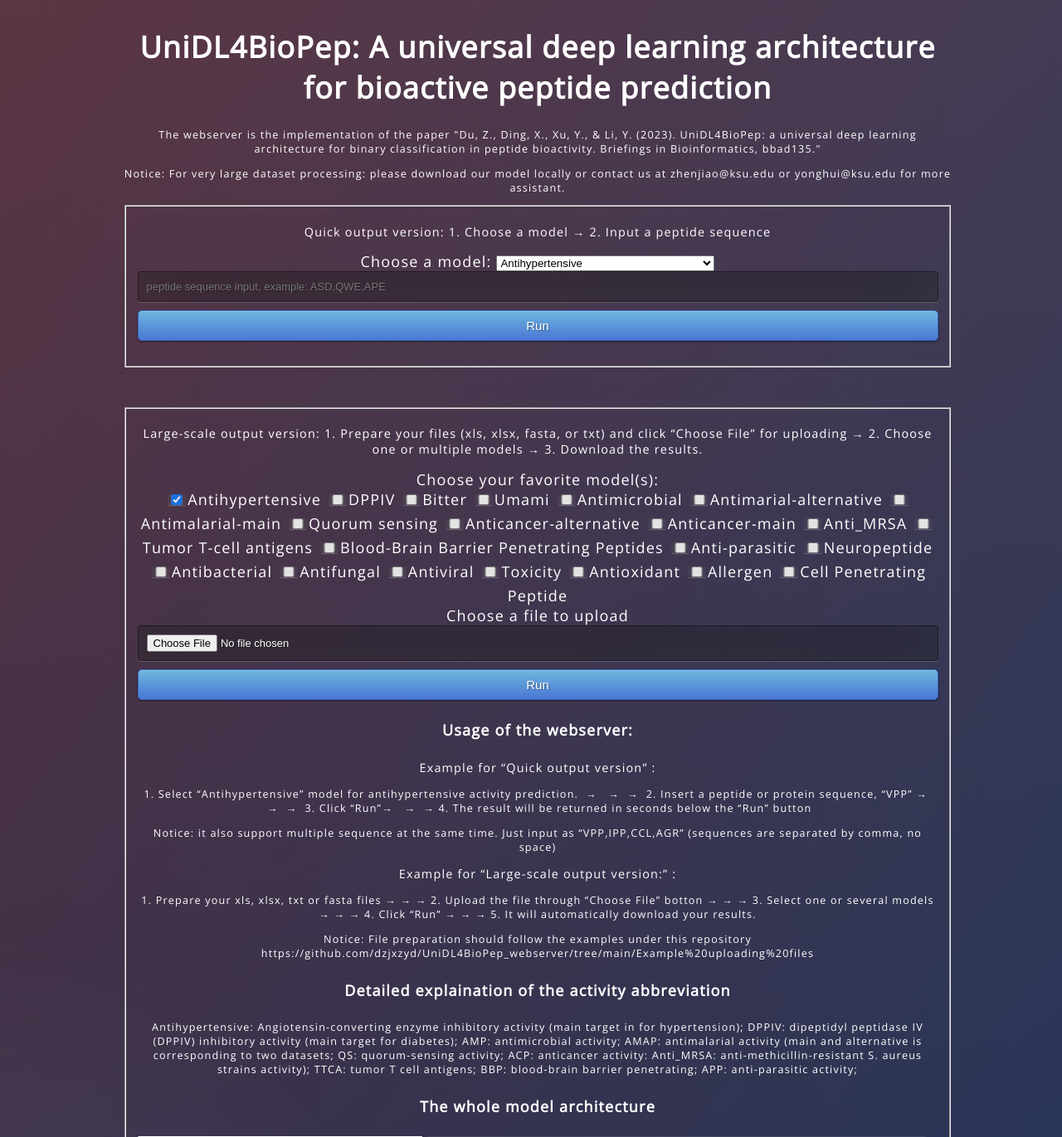
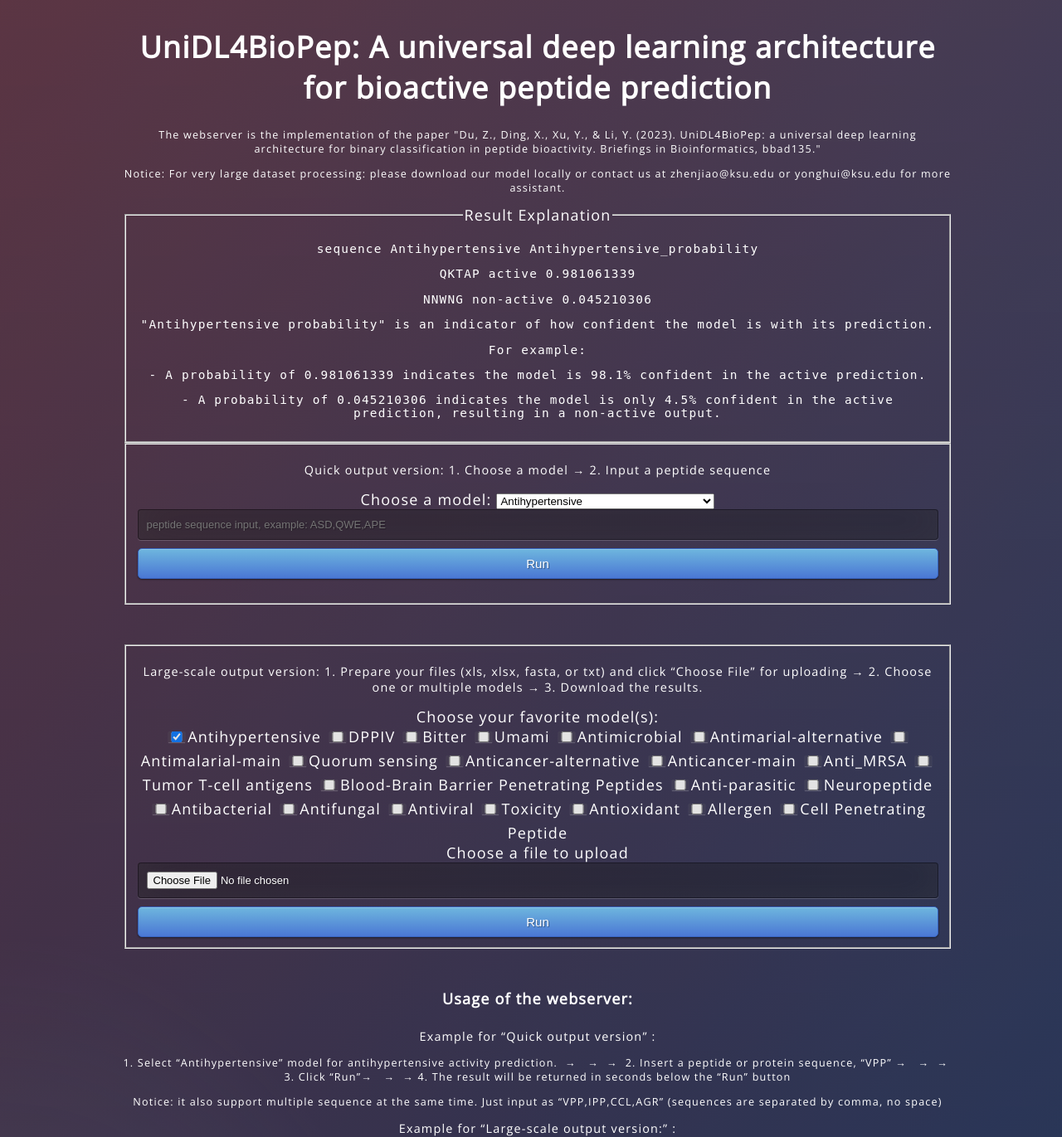
Before and after one commit to dzjxzyd/UniDL4BioPep_web_server, a Flask app: page / in a window 1280 px wide. Shown: the top 1371 px of the page at 83% size. Run offline with Flask 2, Linux system fonts and the light colour scheme; some web fonts are replaced.

Commit message:
Add files via upload

```diff
--- a/app.py
+++ b/app.py
@@ -207,10 +207,7 @@ def predict():
     model = load_model(model_name_full)
     scaler_name = model_name + 'minmax_scaler.pkl'
     print(scaler_name)
-
     scaler = joblib.load(os.path.join(os.getcwd(),scaler_name))
-    print(scaler is None)
-
     sequence_list = int_features[1].split(',')  # 因为这个list里又两个element我们需要第二个，所以我只需要把吧这个拿出来，然后split
     # 另外需要注意，这个地方，网页上输入的时候必须要是AAA,CCC,SAS, 这个格式，不同的sequence的区分只能使用逗号，其他的都不可以
     embeddings_results = pd.DataFrame()
--- a/templates/index.html
+++ b/templates/index.html
@@ -26,7 +26,20 @@
         <h1>UniDL4BioPep: A universal deep learning architecture for bioactive peptide prediction</h1>
         <p style="font-size:70%">The webserver is the implementation of the paper "Du, Z., Ding, X., Xu, Y., & Li, Y. (2023). UniDL4BioPep: a universal deep learning architecture for binary classification in peptide bioactivity. Briefings in Bioinformatics, bbad135."</p>
         <p style="font-size:70%">Notice: For very large dataset processing: please download our model locally or contact us at zhenjiao@ksu.edu or yonghui@ksu.edu for more assistant.  </p>
-	<fieldset>
+  <fieldset>
+            <legend>Result Explanation</legend>
+            <p style="font-size:80%; font-family:monospace;">
+            <p style="font-size:80%; font-family:monospace;">   sequence    Antihypertensive    Antihypertensive_probability</p>
+            <p style="font-size:80%; font-family:monospace;">   QKTAP       active              0.981061339</p>
+            <p style="font-size:80%; font-family:monospace;">   NNWNG       non-active          0.045210306</p>
+            <p style="font-size:80%; font-family:monospace;">  "Antihypertensive probability" is an indicator of how confident the model is with its prediction. </p>
+            <p style="font-size:80%; font-family:monospace;">  For example:</p>
+            <p style="font-size:80%; font-family:monospace;">  - A probability of 0.981061339 indicates the model is 98.1% confident in the active prediction.</p>
+            <p style="font-size:80%; font-family:monospace;">  - A probability of 0.045210306 indicates the model is only 4.5% confident in the active prediction, resulting in a non-active output.</p>
+
+  </fieldset>
+
+  <fieldset>
         <p style="font-size:80%">Quick output version: 1. Choose a model  → 2. Input a peptide sequence</p>
         <form action="{{url_for('predict')}}" method="post">
             <label for="Model selection">Choose a model:</label>
@@ -54,15 +67,14 @@
                 <option value="21">Allergen</option>
                 <option value="22">Cell Penetrating Peptide</option>
             </select>
-{#            <input type="text" name="Model selection" placeholder="input model index, example:1" required="required">#}
             <input type="text" name="Peptide_sequences" placeholder="peptide sequence input, example: ASD,QWE,APE" required="required" />
             <button type="submit" class="btn btn-primary btn-block btn-large">Run</button>
         </form>
         <p style="color:cyan"> {{ prediction_text }} </p>
-        </fieldset>
+  </fieldset>
         <br/>
         <br/>
-        <fieldset>
+  <fieldset>
         <p style="font-size:80%">Large-scale output version: 1. Prepare your files (xls, xlsx, fasta, or txt) and click “Choose File” for uploading → 2. Choose one or multiple models  → 3. Download the results.</p>
         <form action="{{url_for('pred_with_file')}}" method="post" enctype = "multipart/form-data">
             <label for="Model_selection">Choose your favorite model(s):</label> <br/>
@@ -92,6 +104,8 @@
             <label for="Peptide_sequences">Choose a file to upload</label>
             <input type="file" name="Peptide_sequences" id="Peptide_sequences" accept=".xls,.xlsx,.txt,.fasta"/>
             <button type="submit" class="btn btn-primary btn-block btn-large">Run</button>
+  </fieldset>
+          <br/>
           </form>
           <h4>Usage of the webserver:</h4>
           <p style="font-size:80%"> Example for “Quick output version” : </p>
```
Also changed, not shown: 1 other file.
